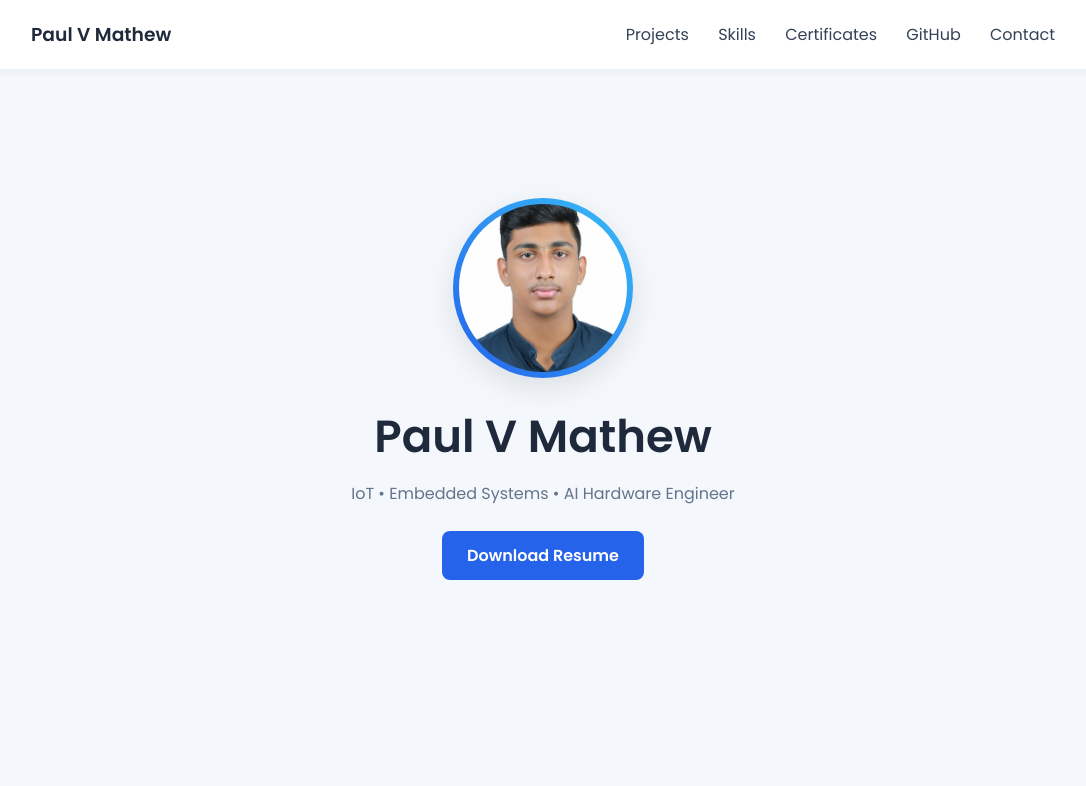
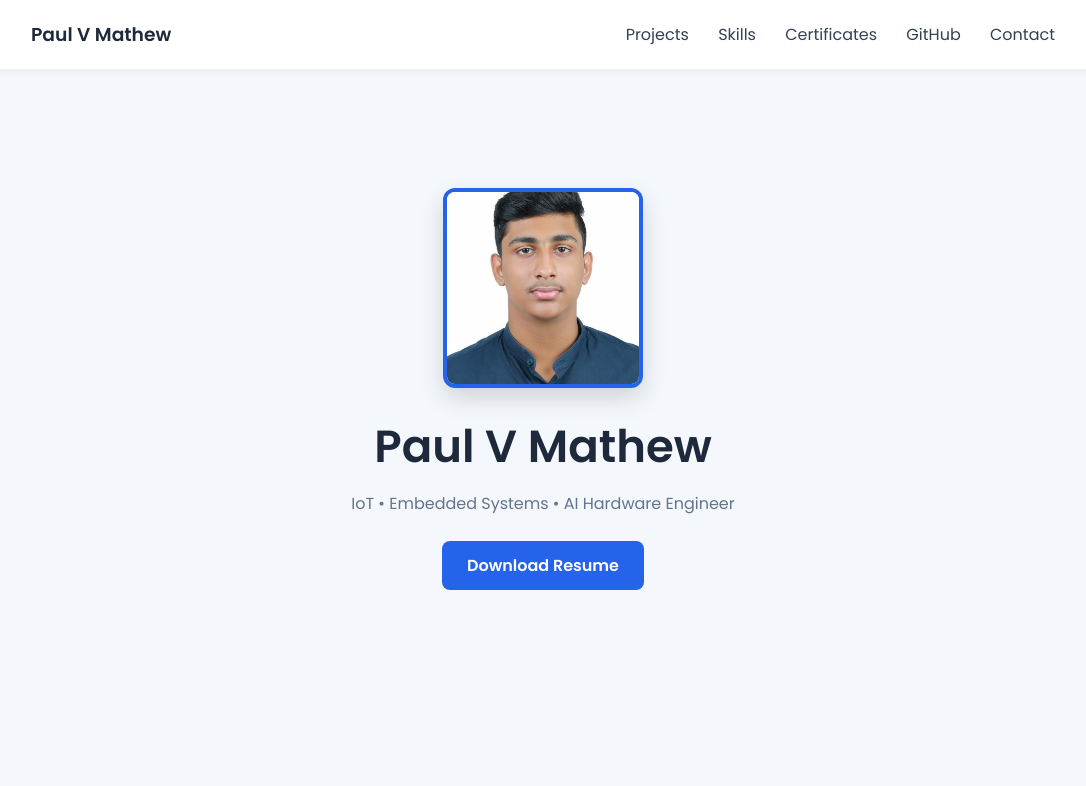
Before and after one commit to PaulVMathew05/paulvmathew05.github.io, a plain HTML site: page index.html in a window 1280 px wide. Shown: the top 786 px of the page, without its empty margins (97-1183 px from the left). Drawn offline with Linux system fonts and the light colour scheme; no server answers.

Commit message:
Refactor profile image styling and HTML structure

```diff
--- a/index.html
+++ b/index.html
@@ -1,8 +1,6 @@
 <!DOCTYPE html>
 <html lang="en">
-
 <head>
-
 <meta charset="UTF-8">
 <meta name="viewport" content="width=device-width, initial-scale=1.0">
 
@@ -59,18 +57,25 @@ align-items:center;
 text-align:center;
 }
 
-/* PROFILE IMAGE FIXED */
+/* SQUARE PROFILE IMAGE */
 
-.hero img{
-width:180px;
-height:180px;
-object-fit:cover;
-border-radius:50%;
-padding:6px;
-background:linear-gradient(45deg,#2563eb,#38bdf8);
-box-shadow:0 10px 30px rgba(0,0,0,0.1);
+.profile-pic{
+width:200px;
+height:200px;
+border-radius:12px;
+overflow:hidden;
+box-shadow:0 10px 25px rgba(0,0,0,0.15);
+border:4px solid #2563eb;
 margin-bottom:25px;
 }
+
+.profile-pic img{
+width:100%;
+height:100%;
+object-fit:cover;
+}
+
+/* TEXT */
 
 .hero h1{
 font-size:45px;
@@ -91,7 +96,7 @@ text-decoration:none;
 font-weight:600;
 }
 
-/* CONTAINER */
+/* SECTIONS */
 
 .container{
 width:90%;
@@ -190,13 +195,11 @@ border-top:1px solid #e2e8f0;
 }
 
 </style>
-
 </head>
 
 <body>
 
 <nav>
-
 <h3>Paul V Mathew</h3>
 
 <div>
@@ -206,12 +209,13 @@ border-top:1px solid #e2e8f0;
 <a href="#github">GitHub</a>
 <a href="#contact">Contact</a>
 </div>
-
 </nav>
 
 <section class="hero">
 
+<div class="profile-pic">
 <img src="photo.jpg">
+</div>
 
 <h1>Paul V Mathew</h1>
 
@@ -335,9 +339,7 @@ github.com/PaulVMathew05
 </div>
 
 <footer>
-
 <p>© 2026 Paul V Mathew</p>
-
 </footer>
 
 <script>
@@ -375,5 +377,4 @@ document.getElementById("repoList").innerHTML=output
 </script>
 
 </body>
-
 </html>
```
